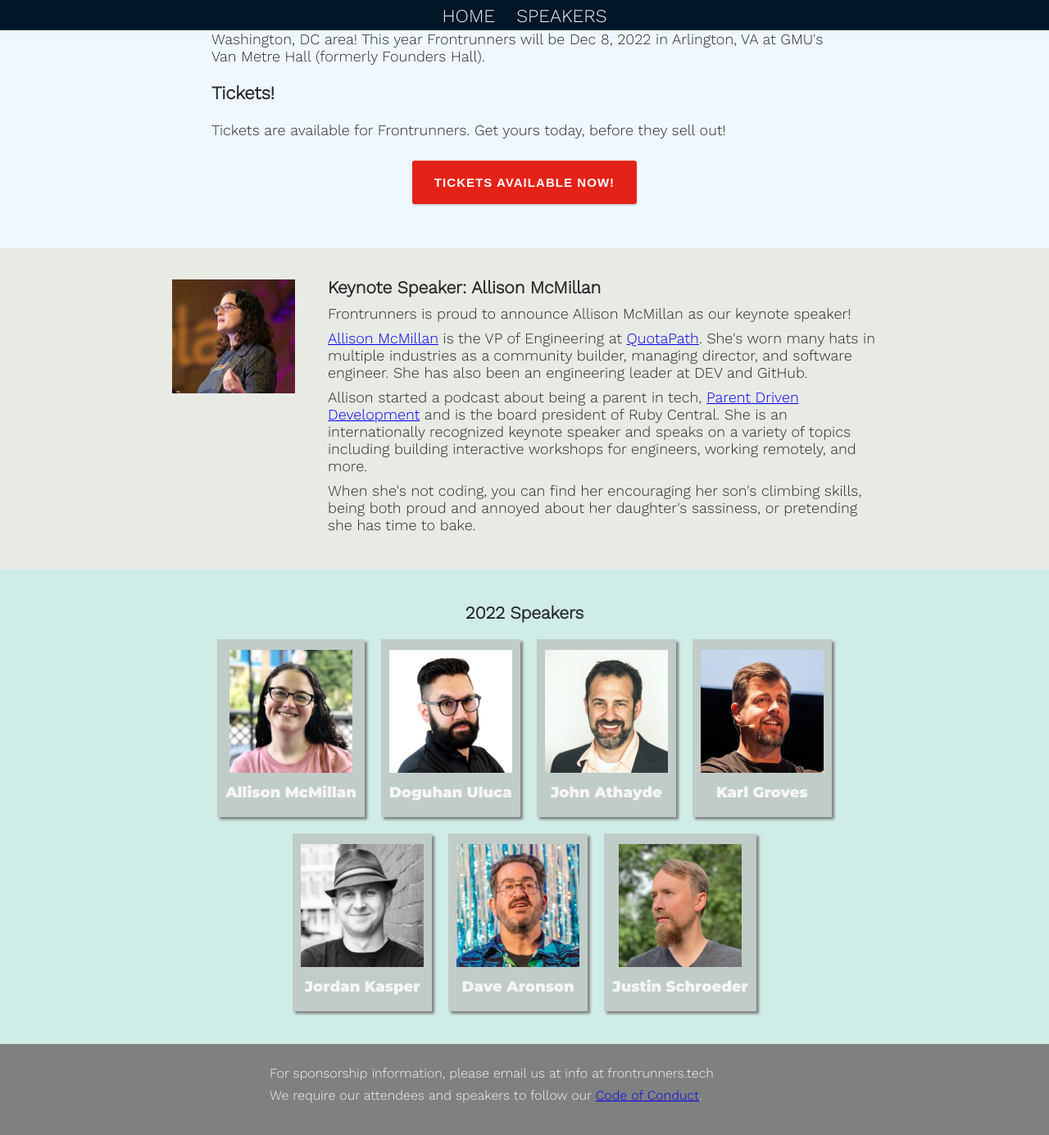
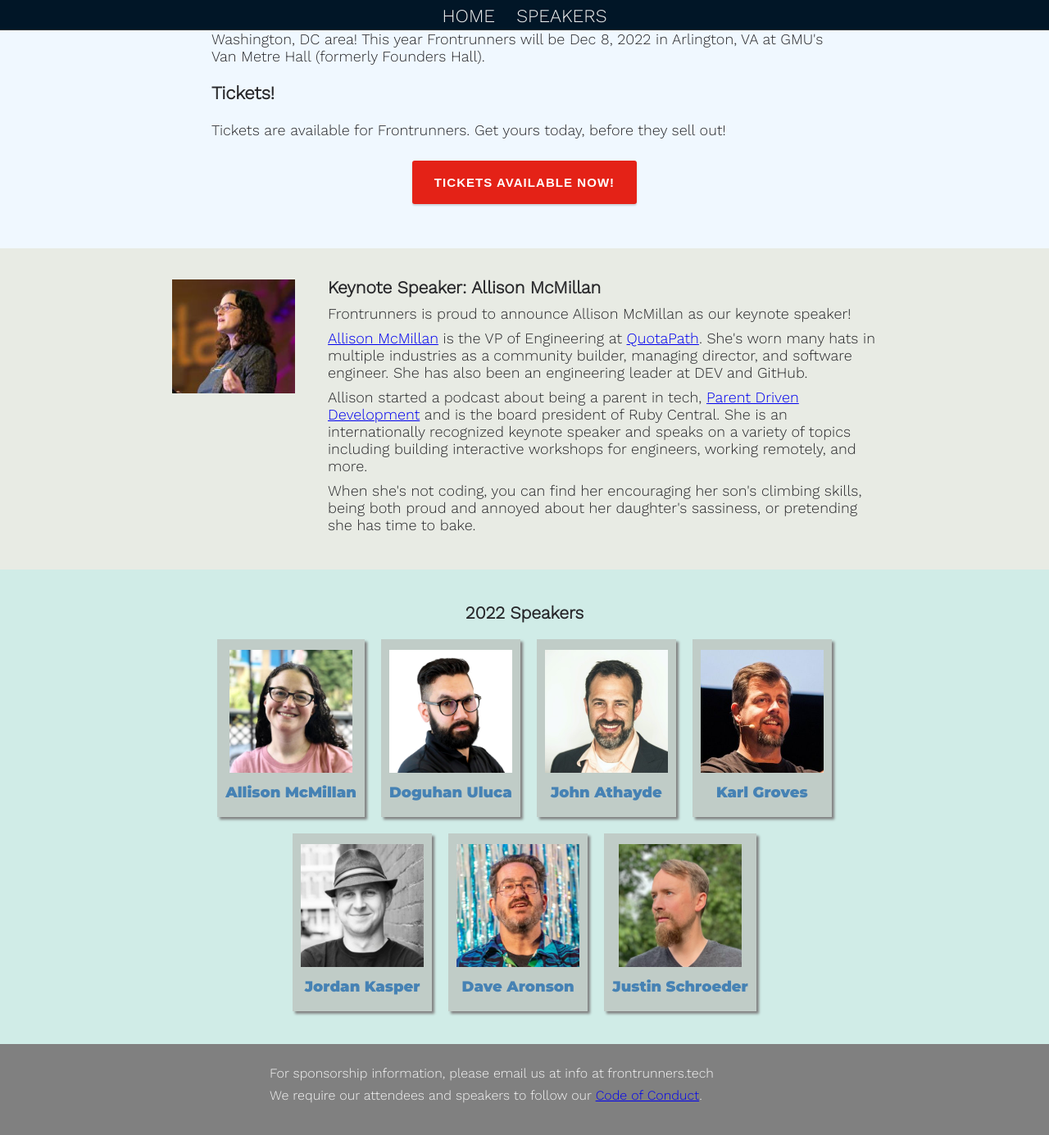
Before and after one commit to gothamgo/frontrunnersconf.github.io, a Jekyll site: the page built from index.html, in a window 1280 px wide and 1400 px high, scrolled down 346 px. Shown: the top 1385 px of the window at 82% size. Built offline with Jekyll 4.4.1, drawn with Linux system fonts in a browser that asks for light colours.

Commit message:
Update headshots.html

```diff
--- a/_includes/headshots.html
+++ b/_includes/headshots.html
@@ -42,13 +42,14 @@
     text-align: center;
   }
   div.headshot-cell a {
-    color: WhiteSmoke;
+    color: steelblue;
     text-decoration: none;
     font-family: 'Montserrat', sans-serif;
     text-align: center;
   }
   div.headshot-cell a:hover {
-    background-color: lightgrey;
+    color: whitesmoke;
+    background-color: grey;
   }
 </style>
 
```
